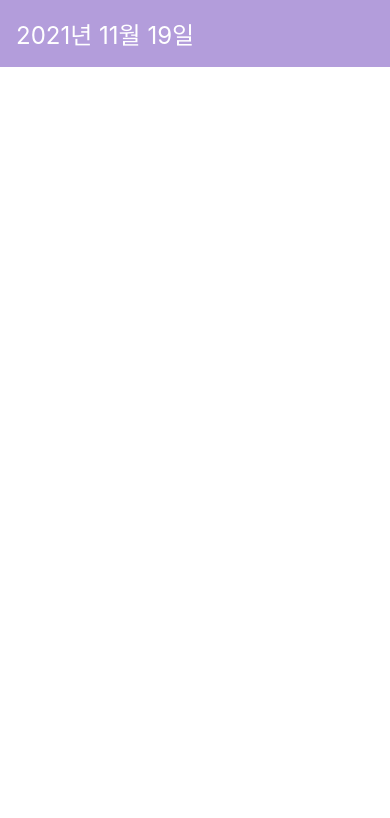
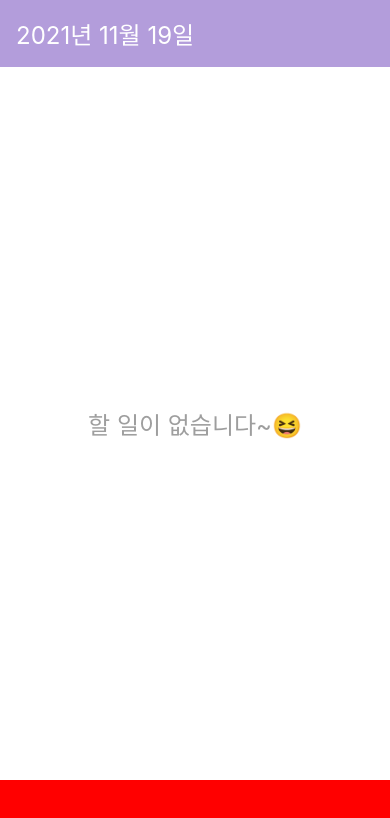
Before and after one commit to k-cool/Learn-RN-without--Expo, a React Native app: screen / in a window 390 px wide. Shown: the top 818 px of the page. Built offline with nearby package versions, Linux system fonts and the light colour scheme.

Commit message:
ADD: Todo List Layout
- Created : AddTodo.js
- Created : Empty.js

```diff
--- a/App.js
+++ b/App.js
@@ -7,16 +7,18 @@
 import {SafeAreaProvider, SafeAreaView} from 'react-native-safe-area-context';
 
 import DateHead from './src/components/DateHead';
+import Empty from './src/components/Empty';
+import AddTodo from './src/components/AddTodo';
 
 const App = () => {
   const today = new Date();
 
   return (
     <SafeAreaProvider>
-      <SafeAreaView edges={['bottom']}>
-        <View style={styles.block}>
-          <DateHead date={today} />
-        </View>
+      <SafeAreaView edges={['bottom']} style={styles.block}>
+        <DateHead date={today} />
+        <Empty />
+        <AddTodo />
       </SafeAreaView>
     </SafeAreaProvider>
   );
@@ -24,8 +26,8 @@
 
 const styles = StyleSheet.create({
   block: {
-    // flex: 1,
-    backgroundColor: 'blue',
+    flex: 1,
+    // backgroundColor: 'blue',
   },
 });
 export default App;
--- /dev/null
+++ b/src/components/AddTodo.js
@@ -0,0 +1,23 @@
+import React from 'react';
+import {
+  StyleSheet,
+  Text,
+  View,
+  Image,
+  TouchableOpacity,
+  ScrollView,
+  Button,
+} from 'react-native';
+
+const AddTodo = () => {
+  return <View style={styles.block} />;
+};
+
+const styles = StyleSheet.create({
+  block: {
+    height: 64,
+    backgroundColor: 'red',
+  },
+});
+
+export default AddTodo;
--- /dev/null
+++ b/src/components/Empty.js
@@ -0,0 +1,25 @@
+import React from 'react';
+import {StyleSheet, Text, View} from 'react-native';
+
+const Empty = () => {
+  return (
+    <View style={styles.block}>
+      <Text style={styles.description}>할 일이 없습니다~😆</Text>
+    </View>
+  );
+};
+
+const styles = StyleSheet.create({
+  block: {
+    flex: 1,
+    alignItems: 'center',
+    justifyContent: 'center',
+  },
+
+  description: {
+    fontSize: 24,
+    color: '#9e9e9e',
+  },
+});
+
+export default Empty;
```
